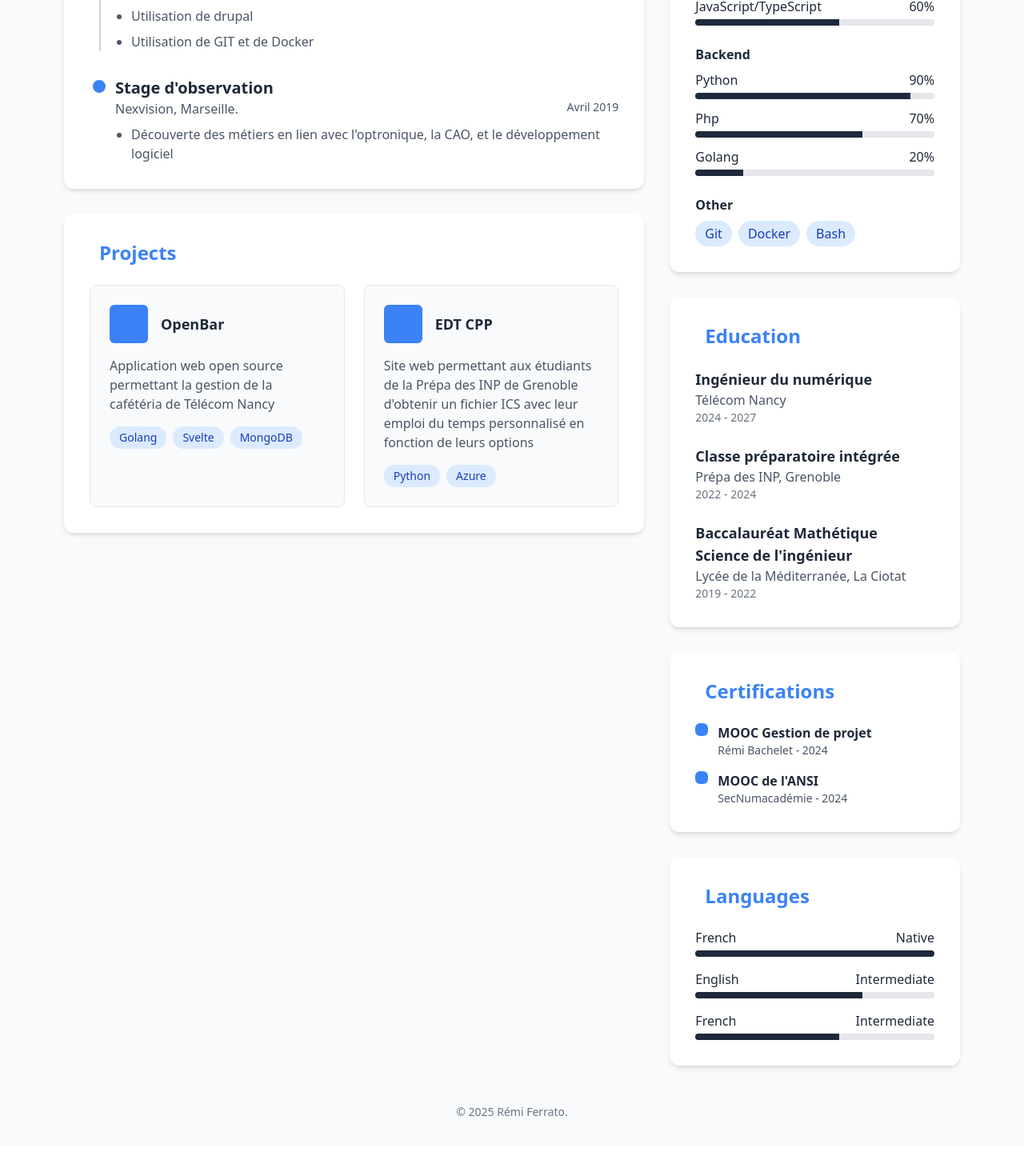
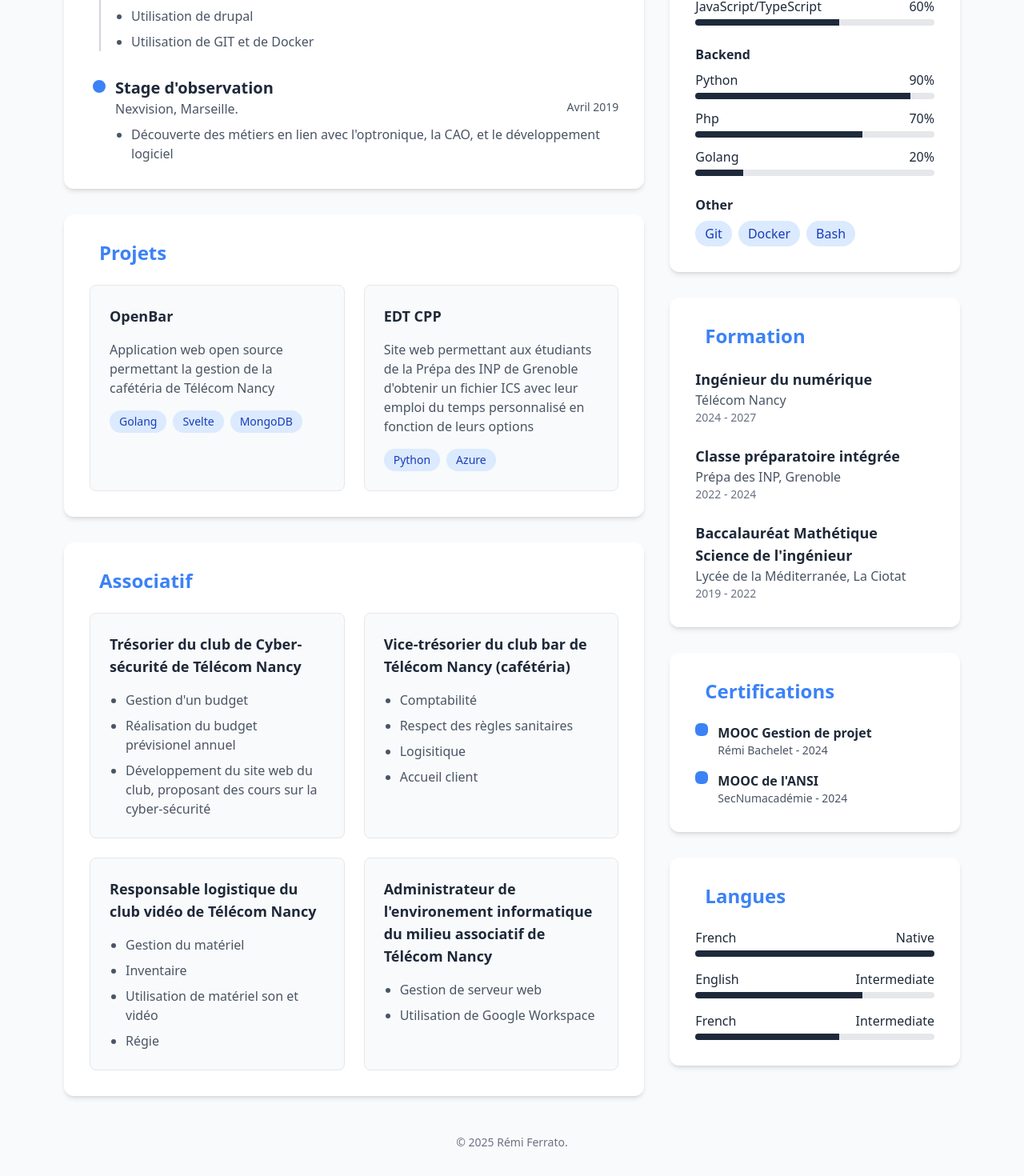
Before and after one commit to RemiF1908/cv, a SvelteKit app: page / in a window 1280 px wide. Shown: the part 500-1970 px from the top of the page at 80% size. Before the commit the page ends 1932 px from the top, so only its background shows below. Built offline with nearby package versions, Linux system fonts and the light colour scheme.

Commit message:
fix language, add associatif, fix style

```diff
--- a/src/app.css
+++ b/src/app.css
@@ -1,6 +1,5 @@
 @import "tailwindcss";
-@tailwind base;
-@tailwind components;
+
 @tailwind utilities;
 
 @theme {
@@ -8,6 +7,7 @@
   --color-dark: #1e293b;
   --color-light: #f8fafc;
 }
+
 .skill-bar {
   @apply h-2 rounded bg-gray-200 overflow-hidden;
 }
--- /dev/null
+++ b/src/components/AssoCard.svelte
@@ -0,0 +1,17 @@
+<!-- src/components/AssocCard.svelte -->
+<script>
+    export let title;
+    export let bullets;
+  </script>
+
+  <div class="project-card bg-gray-50 rounded-lg p-6 border border-gray-200 transition-all duration-300">
+    <div class="flex items-center mb-4">
+
+      <h3 class="text-lg font-semibold">{title}</h3>
+    </div>
+    <ul class="list-disc pl-5 space-y-2 text-gray-600">
+      {#each bullets as bullet}
+        <li>{bullet}</li>
+      {/each}
+    </ul>
+  </div>
--- /dev/null
+++ b/src/components/Assocs.svelte
@@ -0,0 +1,52 @@
+<!-- src/components/Assocs.svelte -->
+<script>
+    import AssoCard from './AssoCard.svelte';
+
+    export let assocs = [
+      {
+        title: "Trésorier du club de Cyber-sécurité de Télécom Nancy",
+        bullets: [
+          "Gestion d'un budget",
+          "Réalisation du budget prévisionel annuel",
+          "Développement du site web du club, proposant des cours sur la cyber-sécurité"
+        ]
+      },
+      {
+        title: "Vice-trésorier du club bar de Télécom Nancy (cafétéria)",
+        bullets: [
+          "Comptabilité",
+          "Respect des règles sanitaires",
+          "Logisitique",
+          "Accueil client"
+        ]
+      },
+      {
+        title: "Responsable logistique du club vidéo de Télécom Nancy",
+        bullets: [
+          "Gestion du matériel",
+          "Inventaire",
+          "Utilisation de matériel son et vidéo",
+          "Régie"
+        ]
+      },
+      {
+        title: "Administrateur de l'environement informatique du milieu associatif de Télécom Nancy",
+        bullets: [
+          "Gestion de serveur web",
+          "Utilisation de Google Workspace"
+        ]
+      },
+    ];
+  </script>
+
+  <section class="bg-white rounded-xl shadow-md p-8">
+    <h2 class="text-2xl font-bold text-primary mb-6 flex items-center">
+      <i class="fas fa-code mr-3"></i>
+      <span>Associatif</span>
+    </h2>
+    <div class="grid md:grid-cols-2 gap-6">
+      {#each assocs as assoc}
+        <AssoCard {...assoc} />
+      {/each}
+    </div>
+  </section>
--- a/src/components/Education.svelte
+++ b/src/components/Education.svelte
@@ -22,7 +22,7 @@
   <section class="bg-white rounded-xl shadow-md p-8">
     <h2 class="text-2xl font-bold text-primary mb-6 flex items-center">
       <i class="fas fa-graduation-cap mr-3"></i>
-      <span>Education</span>
+      <span>Formation</span>
     </h2>
     <div class="space-y-6">
       {#each education as edu}
--- a/src/components/Experience.svelte
+++ b/src/components/Experience.svelte
@@ -30,7 +30,7 @@
   <section class="bg-white rounded-xl shadow-md p-8">
     <h2 class="text-2xl font-bold text-primary mb-6 flex items-center">
       <i class="fas fa-briefcase mr-3"></i>
-      <span>Work Experience</span>
+      <span>Expérience professionnel</span>
     </h2>
 
     <div class="space-y-8 relative">
--- a/src/components/Languages.svelte
+++ b/src/components/Languages.svelte
@@ -10,7 +10,7 @@
   <section class="bg-white rounded-xl shadow-md p-8">
     <h2 class="text-2xl font-bold text-primary mb-6 flex items-center">
       <i class="fas fa-language mr-3"></i>
-      <span>Languages</span>
+      <span>Langues</span>
     </h2>
     <div class="space-y-4">
       {#each languages as lang}
--- a/src/components/ProjectCard.svelte
+++ b/src/components/ProjectCard.svelte
@@ -8,9 +8,9 @@
 
   <div class="project-card bg-gray-50 rounded-lg p-6 border border-gray-200 transition-all duration-300">
     <div class="flex items-center mb-4">
-      <div class="w-12 h-12 rounded-md bg-primary flex items-center justify-center text-white mr-4">
+      <!-- <div class="w-12 h-12 rounded-md bg-primary flex items-center justify-center text-white mr-4">
         <i class="fas fa-{icon} text-xl"></i>
-      </div>
+      </div> -->
       <h3 class="text-lg font-semibold">{title}</h3>
     </div>
     <p class="text-gray-600 mb-4">{description}</p>
--- a/src/components/Projects.svelte
+++ b/src/components/Projects.svelte
@@ -7,7 +7,7 @@
         title: "OpenBar",
         description: "Application web open source permettant la gestion de la cafétéria de Télécom Nancy",
         tech: ["Golang", "Svelte", "MongoDB"],
-        icon: "project-diagram"
+        icon: "utensils"
       },
       {
         title: "EDT CPP",
@@ -22,7 +22,7 @@
   <section class="bg-white rounded-xl shadow-md p-8">
     <h2 class="text-2xl font-bold text-primary mb-6 flex items-center">
       <i class="fas fa-code mr-3"></i>
-      <span>Projects</span>
+      <span>Projets</span>
     </h2>
     <div class="grid md:grid-cols-2 gap-6">
       {#each projects as project}
--- a/src/components/Skills.svelte
+++ b/src/components/Skills.svelte
@@ -19,7 +19,7 @@
   <section class="bg-white rounded-xl shadow-md p-8">
     <h2 class="text-2xl font-bold text-primary mb-6 flex items-center">
       <i class="fas fa-cogs mr-3"></i>
-      <span>Skills</span>
+      <span>Compétences</span>
     </h2>
     <div class="space-y-6">
       <div>
--- a/src/components/TimelineItem.svelte
+++ b/src/components/TimelineItem.svelte
@@ -3,7 +3,7 @@
     export let title;
     export let company;
     export let period;
-    export let bullets = [];
+    export let bullets;
   </script>
 
   <div class="relative pl-8 timeline-item">
--- a/src/routes/+page.svelte
+++ b/src/routes/+page.svelte
@@ -9,6 +9,7 @@
     import Languages from '../components/Languages.svelte';
 
     import { onMount } from 'svelte';
+    import Assocs from '../components/Assocs.svelte';
 
     onMount(() => {
       // Animate skill bars
@@ -35,6 +36,8 @@
         <div class="md:w-2/3 space-y-8">
           <Experience />
           <Projects />
+          <Assocs />
+
         </div>
 
         <div class="md:w-1/3 space-y-8">
```
Also changed, not shown: 1 other file (tests, documents, lock files or other folders).
